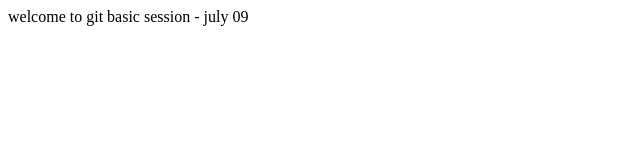
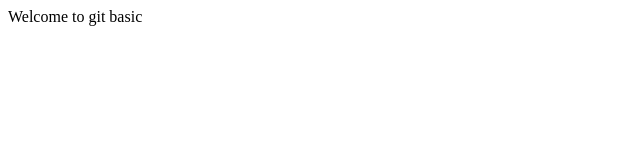
Before and after one commit to albinmbaby/git-Basics, a plain HTML site: page index.html in a window 1280 px wide. Shown: the whole page, without its empty margins (0-640 px from the left). Drawn offline with Linux system fonts and the light colour scheme.

Commit message:
changed text

```diff
--- a/index.html
+++ b/index.html
@@ -6,6 +6,6 @@
     <title>Git basics</title>
 </head>
 <body>
-    welcome to git basic session - july 09
+    Welcome to git basic
 </body>
 </html>
```
